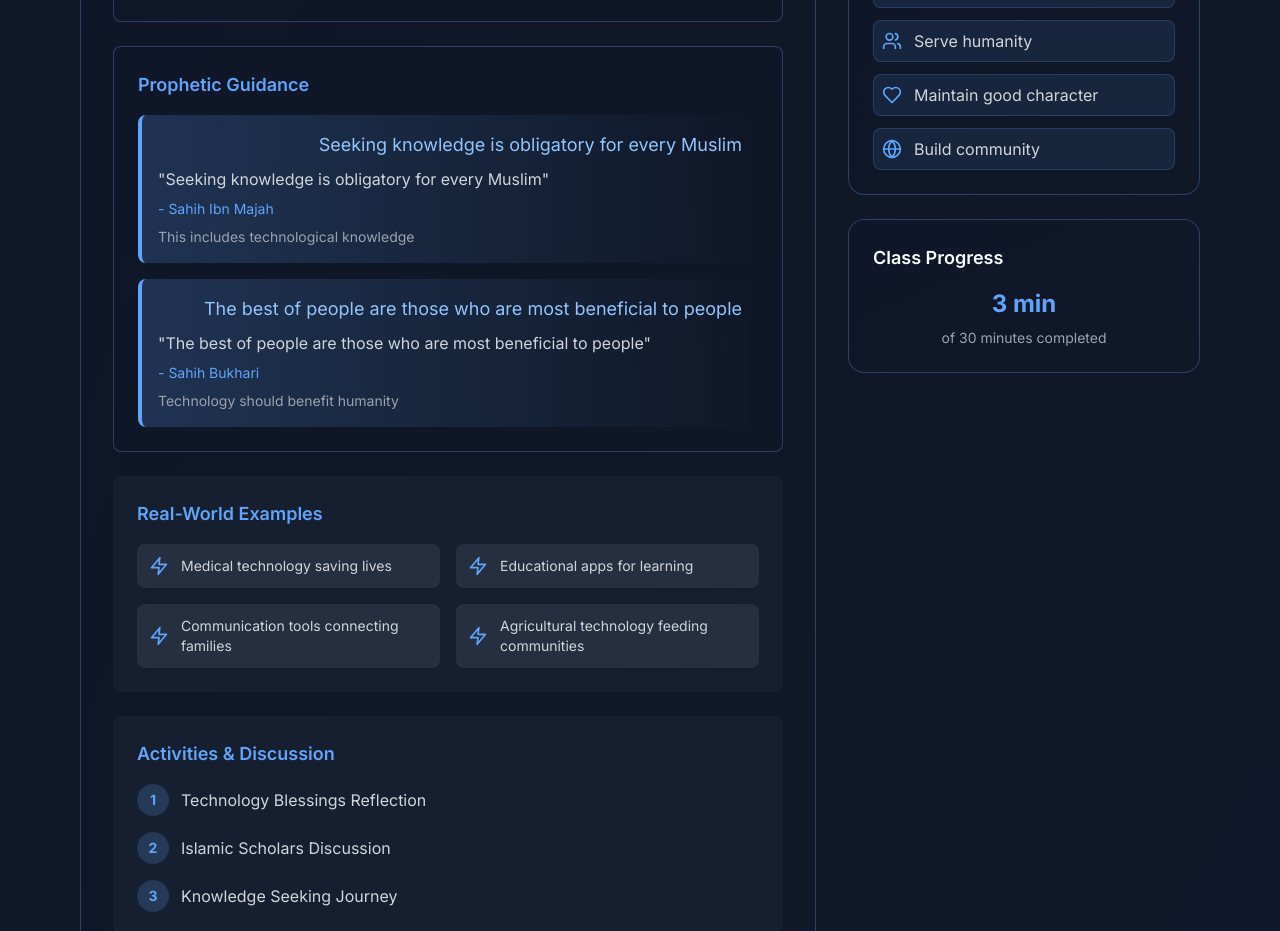
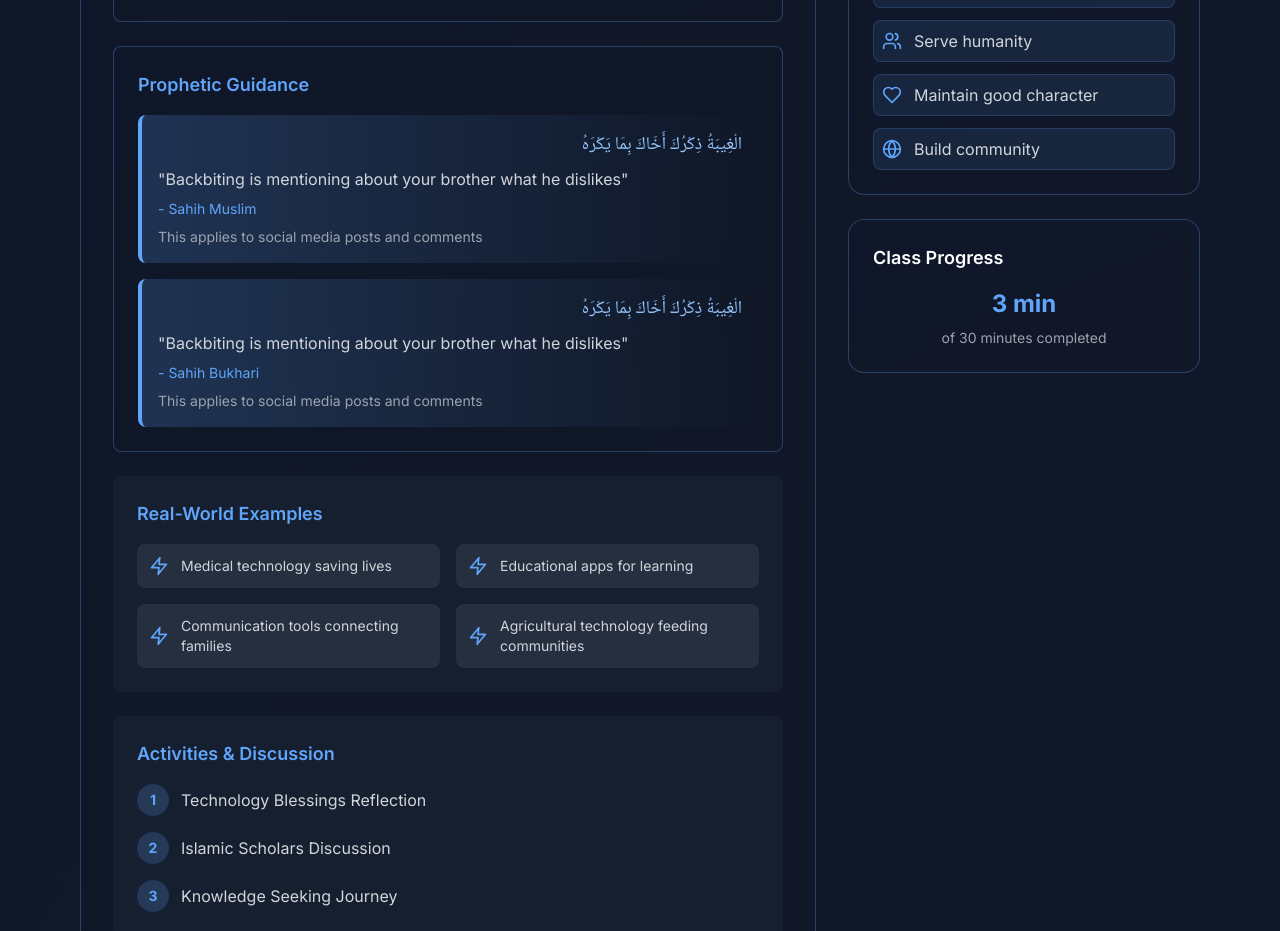
Before and after one commit to QuranAcademyAKQS/AIForTEENS, a Next.js app: page /class/technology-ethics in a window 1280 px wide. Shown: the part 1160-2091 px from the top of the page. Built offline with nearby package versions, Linux system fonts and the light colour scheme.

Commit message:
Add Arabic text to all hadith in technology ethics class and fix font configuration

```diff
--- a/app/class/technology-ethics/page.tsx
+++ b/app/class/technology-ethics/page.tsx
@@ -22,14 +22,16 @@ export default function TechnologyEthicsClass() {
       examples: ["Medical technology saving lives", "Educational apps for learning", "Communication tools connecting families", "Agricultural technology feeding communities"],
       hadith: [
         {
-          text: "Seeking knowledge is obligatory for every Muslim",
-          reference: "Sahih Ibn Majah",
-          context: "This includes technological knowledge"
+          arabic: "الْغِيبَةُ ذِكْرُكَ أَخَاكَ بِمَا يَكْرَهُ",
+          text: "Backbiting is mentioning about your brother what he dislikes",
+          reference: "Sahih Muslim",
+          context: "This applies to social media posts and comments"
         },
         {
-          text: "The best of people are those who are most beneficial to people",
+          arabic: "الْغِيبَةُ ذِكْرُكَ أَخَاكَ بِمَا يَكْرَهُ",
+          text: "Backbiting is mentioning about your brother what he dislikes",
           reference: "Sahih Bukhari",
-          context: "Technology should benefit humanity"
+          context: "This applies to social media posts and comments"
         }
       ],
       quran: [
@@ -49,9 +51,10 @@ export default function TechnologyEthicsClass() {
       examples: ["Being honest in online reviews", "Respecting privacy settings", "Avoiding cyberbullying", "Sharing beneficial content"],
       hadith: [
         {
-          text: "Whoever believes in Allah and the Last Day, let him speak good or remain silent",
-          reference: "Sahih Bukhari",
-          context: "This applies to all forms of communication, including social media"
+          arabic: "الْغِيبَةُ ذِكْرُكَ أَخَاكَ بِمَا يَكْرَهُ",
+          text: "Backbiting is mentioning about your brother what he dislikes",
+          reference: "Sahih Muslim",
+          context: "This applies to social media posts and comments"
         }
       ],
       quran: [
@@ -71,9 +74,10 @@ export default function TechnologyEthicsClass() {
       examples: ["Sharing Islamic reminders", "Connecting with family abroad", "Promoting community events", "Avoiding gossip and rumors"],
       hadith: [
         {
-          text: "Backbiting is mentioning about your brother what he dislikes",
-          reference: "Sahih Muslim",
-          context: "This applies to social media posts and comments"
+          arabic: "مَنْ كَانَ يُؤْمِنُ بِاللَّهِ وَالْيَوْمِ الآخِرِ فَلْيَقُلْ خَيْرًا أَوْ لِيَصْمُتْ",
+          text: "Whoever believes in Allah and the Last Day, let him speak good or remain silent",
+          reference: "Sahih Bukhari",
+          context: "This applies to all forms of communication, including social media"
         }
       ],
       quran: [
@@ -93,6 +97,7 @@ export default function TechnologyEthicsClass() {
       examples: ["Using strong passwords", "Not sharing others' personal information", "Respecting privacy settings", "Being careful with location sharing"],
       hadith: [
         {
+          arabic: "مَنْ اطَّلَعَ فِي بَيْتِ قَوْمٍ بِغَيْرِ إِذْنِهِمْ فَقَدْ حَلَّ لَهُمْ أَنْ يَفْقَئُوا عَيْنَهُ",
           text: "Whoever peeps into someone's house without permission, it is as if he has entered it",
           reference: "Sahih Bukhari",
           context: "This principle applies to digital privacy"
@@ -115,6 +120,7 @@ export default function TechnologyEthicsClass() {
       examples: ["Setting prayer time reminders", "Limiting screen time", "Family tech-free time", "Using apps for Islamic learning"],
       hadith: [
         {
+          arabic: "خَيْرُ الأُمُورِ أَوْسَاطُهَا",
           text: "The best of things is the middle course",
           reference: "Sahih Bukhari",
           context: "This applies to our use of technology"
@@ -137,6 +143,7 @@ export default function TechnologyEthicsClass() {
       examples: ["Quran apps with translations", "Islamic lecture platforms", "Online Arabic learning", "Islamic history documentaries"],
       hadith: [
         {
+          arabic: "مَنْ سَلَكَ طَرِيقًا يَلْتَمِسُ فِيهِ عِلْمًا سَهَّلَ اللَّهُ لَهُ بِهِ طَرِيقًا إِلَى الْجَنَّةِ",
           text: "Whoever takes a path in search of knowledge, Allah will make easy for him a path to Paradise",
           reference: "Sahih Muslim",
           context: "Using technology to seek Islamic knowledge is blessed"
@@ -159,6 +166,7 @@ export default function TechnologyEthicsClass() {
       examples: ["Sharing Islamic reminders", "Creating educational content", "Responding to misconceptions politely", "Showing Islamic values through actions"],
       hadith: [
         {
+          arabic: "بَلِّغُوا عَنِّي وَلَوْ آيَةً",
           text: "Convey from me, even if it is one verse",
           reference: "Sahih Bukhari",
           context: "We can use technology to convey Islamic knowledge"
@@ -181,11 +189,13 @@ export default function TechnologyEthicsClass() {
       examples: ["Afghanistan's resistance against superpowers", "Prophet Muhammad's victories with limited resources", "Islamic conquests through faith and strategy", "Modern examples of faith overcoming technology"],
       hadith: [
         {
+          arabic: "إِنَّ اللَّهَ لَيُؤَيِّدُ هَذِهِ الأُمَّةَ بِضَعِيفِهَا بِدَعْوَتِهِمْ وَصَلاتِهِمْ وَإِخْلاَصِهِمْ",
           text: "Allah helps this Ummah with the weak among them through their supplications, prayers, and sincerity",
           reference: "Sahih An-Nasa'i",
           context: "Victory comes through faith and sincerity, not material superiority"
         },
         {
+          arabic: "سَتُنْصَرُونَ وَتُرْزَقُونَ حَتَّى لاَ يَكُونَ أَحَدٌ أَشَدَّ مِنْكُمْ بُطْشًا وَلاَ أَحَدٌ أَشَدَّ مِنْكُمْ حِرْصًا عَلَى مَا آمُرُكُمْ بِهِ وَحَذَرًا مِمَّا أَنْهَاكُمْ عَنْهُ مِنِّي",
           text: "The Prophet (PBUH) said: 'You will be aided and provided for, so that none of you will be more courageous in doing what I command you to do, and more careful in refraining from what I forbid you, than I am'",
           reference: "Sahih Bukhari",
           context: "Success comes from following Islamic principles, not material resources"
@@ -220,16 +230,19 @@ export default function TechnologyEthicsClass() {
       examples: ["Deepfake technology and deception", "AI-generated content manipulation", "Virtual reality and false realities", "Social media echo chambers"],
       hadith: [
         {
+          arabic: "يَأْتِي الدَّجَّالُ وَمَعَهُ مِثْلُ الْجَنَّةِ وَالنَّارِ فَالَّتِي يَقُولُ إِنَّهَا جَنَّةٌ هِيَ النَّارُ",
           text: "Dajjal will come with something like Paradise and Hell, and what he calls Paradise will actually be Hell",
           reference: "Sahih Bukhari",
           context: "Dajjal will use technology to create false appearances"
         },
         {
+          arabic: "مَنْ سَمِعَ بِالدَّجَّالِ فَلْيَتَعَوَّذْ بِاللَّهِ مِنْهُ فَإِنَّ الرَّجُلَ يَأْتِيهِ وَهُوَ يَحْسَبُ أَنَّهُ مُؤْمِنٌ فَيَتَّبِعُهُ مِمَّا يَبْعَثُ بِهِ مِنَ الشُّبُهَاتِ",
           text: "Whoever hears of Dajjal, let him keep away from him, for by Allah, a man will come to him thinking he is a believer, but he will follow him because of the doubts he will raise",
           reference: "Abu Dawud",
           context: "We must be prepared and knowledgeable to avoid deception"
         },
         {
+          arabic: "قَالَ النَّبِيُّ صَلَّى اللَّهُ عَلَيْهِ وَسَلَّمَ: إِنِّي حَدَّثْتُكُمْ عَنِ الدَّجَّالِ حَتَّى خَشِيتُ أَنْ لاَ تَعْقِلُوا إِنَّ مَسِيحَ الدَّجَّالِ رَجُلٌ قَصِيرٌ أَفْجَعُ جَعْدٌ أَعْوَرُ عَيْنُهُ مَطْمُوسَةٌ لاَ بَارِزَةٌ وَلاَ حَاجِرَةٌ",
           text: "The Prophet (PBUH) said: 'I have told you so much about Dajjal that I fear you may not understand. Dajjal will be a short man, pigeon-toed, with curly hair, one-eyed, with his eye neither prominent nor sunken'",
           reference: "Sahih Muslim",
           context: "Detailed description helps us recognize deception"
@@ -264,6 +277,7 @@ export default function TechnologyEthicsClass() {
       examples: ["Islamic study groups online", "Virtual prayer reminders", "Community support networks", "Islamic event coordination"],
       hadith: [
         {
+          arabic: "مَثَلُ الْمُؤْمِنِينَ فِي تَوَادِّهِمْ وَتَرَاحُمِهِمْ وَتَعَاطُفِهِمْ مَثَلُ الْجَسَدِ إِذَا اشْتَكَى مِنْهُ عُضْوٌ تَدَاعَى لَهُ سَائِرُ الْجَسَدِ بِالسَّهَرِ وَالْحُمَّى",
           text: "The believers are like one body; if one part of it hurts, the whole body hurts",
           reference: "Sahih Muslim",
           context: "Technology can help maintain this unity"
@@ -702,7 +716,7 @@ export default function TechnologyEthicsClass() {
                     <div className="space-y-4">
                       {sections[currentSection].hadith.map((hadith, index) => (
                         <div key={index} className="bg-gradient-to-r from-blue-400/20 to-transparent p-4 rounded-lg border-l-4 border-blue-400">
-                          <p className={`text-blue-300 mb-2 font-arabic-hadith text-right ${presentationMode ? 'text-xl' : 'text-lg'}`}>{hadith.text}</p>
+                          <p className={`text-blue-300 mb-2 font-arabic-hadith text-right ${presentationMode ? 'text-xl' : 'text-lg'}`}>{hadith.arabic}</p>
                           <p className={`text-gray-300 mb-2 ${presentationMode ? 'text-lg' : ''}`}>"{hadith.text}"</p>
                           <p className={`text-blue-400 text-sm ${presentationMode ? 'text-base' : ''}`}>- {hadith.reference}</p>
                           <p className={`text-gray-400 text-sm mt-2 ${presentationMode ? 'text-base' : ''}`}>{hadith.context}</p>
--- a/tailwind.config.js
+++ b/tailwind.config.js
@@ -51,6 +51,7 @@ module.exports = {
       fontFamily: {
         'arabic': ['Scheherazade New', 'Noto Naskh Arabic', 'Amiri', 'serif'],
         'arabic-quran': ['Scheherazade New', 'serif'],
+        'arabic-hadith': ['Noto Naskh Arabic', 'Scheherazade New', 'serif'],
         'arabic-naskh': ['Noto Naskh Arabic', 'serif'],
         'arabic-kufi': ['Reem Kufi', 'sans-serif'],
         'futuristic': ['Orbitron', 'monospace'],
```
